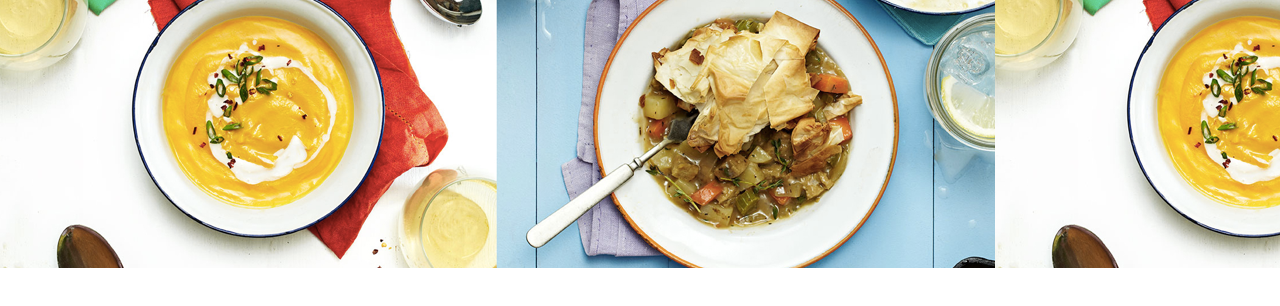
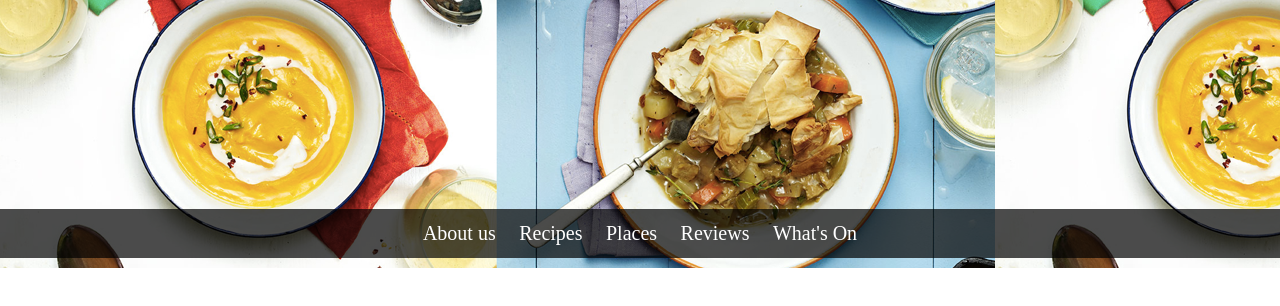
Before and after one commit to loisplayer/TheCookBook, a plain HTML site: page places.html in a window 1280 px wide. Shown: the part 252-558 px from the top of the page. Drawn offline with nearby package versions, Linux system fonts and the light colour scheme.

Commit message:
added navigation bars top all of the sections

```diff
--- a/places.html
+++ b/places.html
@@ -6,8 +6,15 @@
   <link href="./styles.css" rel="stylesheet">
   <script src="./project.js"></script>
   <script src="./jquery-3.1.1.min (1).js"></script>
-</head>
-<body>
-<div class="header-image">
-    <h1>Places</h1>
-    </div>
+	<header>
+		<div class="header-image">
+	    	<h1>Places</h1>
+	    	<ul class="menu">
+	    		<li><a href="./index.html"> About us</a></li>
+	      		<li><a href="./recipes.html">Recipes</a></li>
+	      		<li><a href="./places.html">Places</a></li>
+	      		<li><a href="./reviews.html">Reviews</a></li>
+	      		<li><a href="./whatson.html">What's On</a></li>
+	    	</ul>
+	    </div>
+   	</header>
```
Also changed, not shown: reviews.html (+12 -5 lines), whatson.html (+12 -4 lines).
